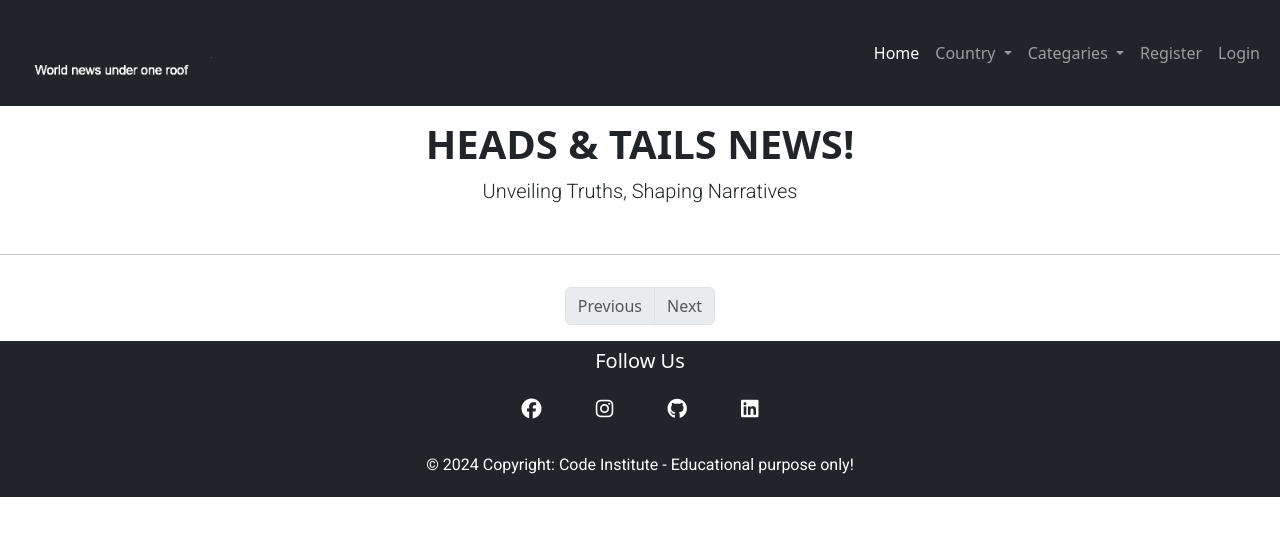
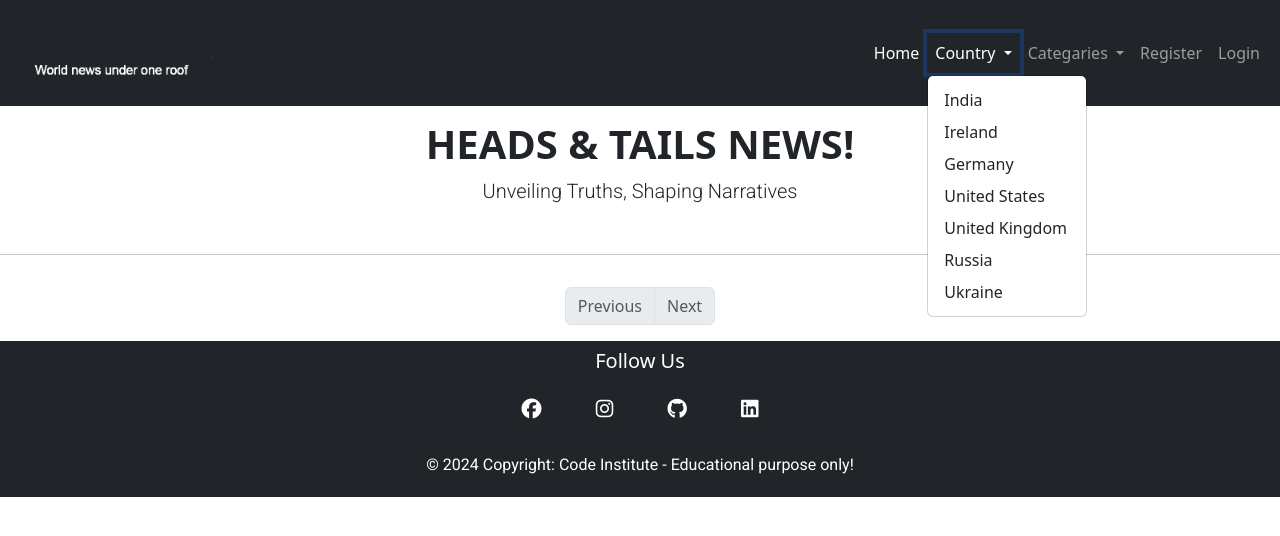
Before and after one commit to Kamal-Kohli/News, a Django app: page / in a window 1280 px wide, after a click on "Country". Shown: the top 536 px of the page. Run offline with Django 4.2, Linux system fonts and the light colour scheme; data that the repository does not hold is empty; some libraries are stand-ins or nearby versions.

Commit message:
add country and cetagories in Navbar

```diff
--- a/home/views.py
+++ b/home/views.py
@@ -1,17 +1,23 @@
 from django.views.generic import TemplateView
-from django.shortcuts import render
-
 import requests
 
 API_KEY = '2228671f48644d399e8cc37fb14015f6'
 
 # Create your views here.
-def fetch_news_data(page_size=10):
-    url = f'https://newsapi.org/v2/top-headlines?country=us&apiKey={API_KEY}'
-    response = requests.get(url)
-    data = response.json()
+def fetch_news_data(request, page_size=10):
+    country = request.GET.get('country')
+    category = request.GET.get('category')
 
-    articles = data['articles']
+    if country:
+        url = f'https://newsapi.org/v2/top-headlines?country={country}&apiKey={API_KEY}'
+        response = requests.get(url)
+        data = response.json()
+        articles = data['articles']
+    else:
+        url = f'https://newsapi.org/v2/top-headlines?category={category}&apiKey={API_KEY}'
+        response = requests.get(url)
+        data = response.json()
+        articles = data['articles']
 
     return data
 
@@ -20,7 +26,7 @@ class Index(TemplateView):
 
     def get_context_data(self, **kwargs):
         context = super().get_context_data(**kwargs)
-        articles_data = fetch_news_data(page_size=20)  # Fetch 20 articles
+        articles_data = fetch_news_data(self.request, page_size=20)
         context['articles'] = articles_data['articles']
         context['total_articles'] = articles_data['totalResults']
         return context
--- a/templates/base.html
+++ b/templates/base.html
@@ -35,5 +35,10 @@
     {% include 'home/news.html' %}
 
     {% include 'includes/footer.html' %}
+    <script
+      src="https://cdn.jsdelivr.net/npm/bootstrap@5.3.2/dist/js/bootstrap.bundle.min.js"
+      integrity="sha384-C6RzsynM9kWDrMNeT87bh95OGNyZPhcTNXj1NW7RuBCsyN/o0jlpcV8Qyq46cDfL"
+      crossorigin="anonymous"
+    ></script>
 </body>
 </html>
--- a/templates/includes/header.html
+++ b/templates/includes/header.html
@@ -6,7 +6,7 @@
     <nav class="navbar navbar-expand-lg navbar-dark bg-dark fixed-top">
         <div class="container-fluid">
             <!-- Logo -->
-          <a class="navbar-brand active" href="#"><img src="{% static 'images/logo.webp' %}" alt="Heads and Tails animated logo" class="logo" width="200px"></a>
+          <a class="navbar-brand active" href="{% url 'home' %}?category=general"><img src="{% static 'images/logo.webp' %}" alt="Heads and Tails animated logo" class="logo" width="200px"></a>
           <button class="navbar-toggler" type="button" data-bs-toggle="collapse" data-bs-target="#navbarNavDropdown" aria-controls="navbarNavDropdown" aria-expanded="false" aria-label="Toggle navigation">
             <span class="navbar-toggler-icon"></span>
           </button>
@@ -14,7 +14,7 @@
             <ul class="navbar-nav">
                 <!-- Home -->
               <li class="nav-item">
-                <a class="nav-link {% if url_name == 'home' %}active{% endif %}" aria-current="page" href="{% url 'home' %}">Home</a>
+                <a class="nav-link {% if url_name == 'home' %}active{% endif %}" aria-current="page" href="{% url 'home' %}?category=general">Home</a>
               </li>
               <!-- Country Dropdown links -->
               <li class="nav-item dropdown">
@@ -22,7 +22,13 @@
                   Country
                 </a>
                 <ul class="dropdown-menu">
-
+                  <li><a class="dropdown-item" href="{% url 'home' %}?country=in">India</a></li>
+                  <li><a class="dropdown-item" href="{% url 'home' %}?country=ie">Ireland</a></li>
+                  <li><a class="dropdown-item" href="{% url 'home' %}?country=de">Germany</a></li>
+                  <li><a class="dropdown-item" href="{% url 'home' %}?country=us">United States</a></li>
+                  <li><a class="dropdown-item" href="{% url 'home' %}?country=gb">United Kingdom</a></li>
+                  <li><a class="dropdown-item" href="{% url 'home' %}?country=ru">Russia</a></li>
+                  <li><a class="dropdown-item" href="{% url 'home' %}?country=ua">Ukraine</a></li>
                 </ul>
               </li>
               <!-- Categaries Dropdown links -->
@@ -31,7 +37,12 @@
                   Categaries
                 </a>
                 <ul class="dropdown-menu">
-
+                  <li><a class="dropdown-item" href="{% url 'home' %}?category=Sports">Sports</a></li>
+                  <li><a class="dropdown-item" href="{% url 'home' %}?category=Business">Business</a></li>
+                  <li><a class="dropdown-item" href="{% url 'home' %}?category=Entertainment">Entertainment</a></li>
+                  <li><a class="dropdown-item" href="{% url 'home' %}?category=technology">Technology</a></li>
+                  <li><a class="dropdown-item" href="{% url 'home' %}?category=health">Health</a></li>
+                  <li><a class="dropdown-item" href="{% url 'home' %}?category=Science">Science</a></li>
                 </ul>
               </li>
               <!-- Resigration -->
```
